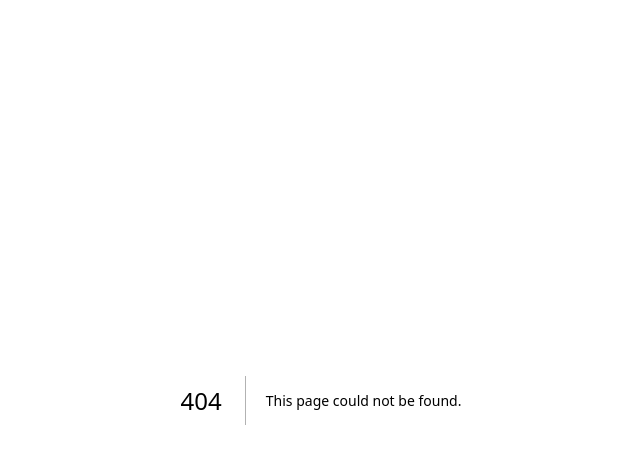
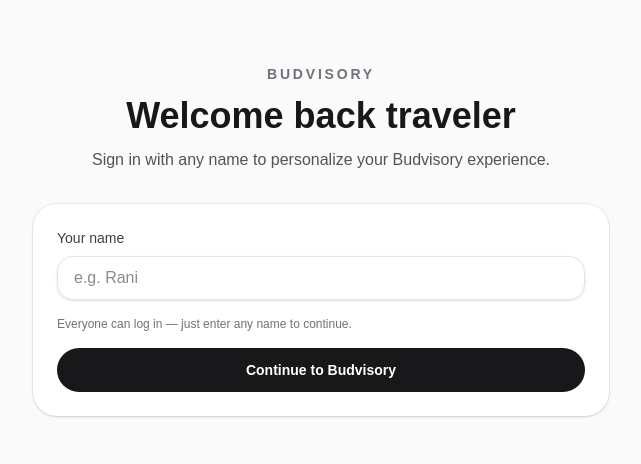
Before and after one commit to abdulsalam01/budvisory-ai, a Next.js app: page /login in a window 1280 px wide. Before the commit this address had no page. Shown: the top 464 px of the page, without its empty margins (319-960 px from the left). Built offline with nearby package versions, Linux system fonts and the light colour scheme.

Commit message:
Add login flow with personalized greeting

```diff
--- /dev/null
+++ b/app/login/page.tsx
@@ -0,0 +1,76 @@
+"use client";
+
+import { type FormEvent, useState } from "react";
+import { useRouter } from "next/navigation";
+
+const USERNAME_STORAGE_KEY = "budvisory.username";
+
+export default function LoginPage() {
+  const router = useRouter();
+  const [username, setUsername] = useState("");
+  const [error, setError] = useState("");
+
+  const handleSubmit = (event: FormEvent<HTMLFormElement>) => {
+    event.preventDefault();
+
+    const trimmed = username.trim();
+    if (!trimmed) {
+      setError("Please enter a name to continue.");
+      return;
+    }
+
+    window.localStorage.setItem(USERNAME_STORAGE_KEY, trimmed);
+    router.push("/");
+  };
+
+  return (
+    <div className="min-h-screen bg-zinc-50 px-4 py-16 text-zinc-900 sm:px-8 lg:px-16">
+      <div className="mx-auto flex w-full max-w-xl flex-col gap-8">
+        <header className="flex flex-col gap-3 text-center">
+          <p className="text-sm font-semibold uppercase tracking-[0.2em] text-zinc-500">
+            Budvisory
+          </p>
+          <h1 className="text-3xl font-semibold text-zinc-900 sm:text-4xl">
+            Welcome back traveler
+          </h1>
+          <p className="text-base text-zinc-600">
+            Sign in with any name to personalize your Budvisory experience.
+          </p>
+        </header>
+
+        <form
+          onSubmit={handleSubmit}
+          className="flex flex-col gap-4 rounded-3xl bg-white p-6 shadow-sm ring-1 ring-black/5"
+        >
+          <label className="flex flex-col gap-2 text-sm font-medium text-zinc-700">
+            Your name
+            <input
+              type="text"
+              value={username}
+              onChange={(event) => {
+                setUsername(event.target.value);
+                if (error) setError("");
+              }}
+              placeholder="e.g. Rani"
+              className="h-11 rounded-2xl border border-zinc-200 px-4 text-base text-zinc-900 shadow-sm focus:border-zinc-400 focus:outline-none"
+              required
+            />
+          </label>
+          {error ? (
+            <p className="text-sm font-medium text-red-500">{error}</p>
+          ) : (
+            <p className="text-xs text-zinc-500">
+              Everyone can log in &mdash; just enter any name to continue.
+            </p>
+          )}
+          <button
+            type="submit"
+            className="rounded-full bg-zinc-900 px-6 py-3 text-sm font-semibold text-white transition hover:bg-zinc-800"
+          >
+            Continue to Budvisory
+          </button>
+        </form>
+      </div>
+    </div>
+  );
+}
--- a/app/page.tsx
+++ b/app/page.tsx
@@ -1,6 +1,7 @@
 "use client";
 
 import { type FormEvent, useEffect, useMemo, useState } from "react";
+import { useRouter } from "next/navigation";
 
 import destinationOptions from "./data/destinations.json";
 
@@ -58,6 +59,8 @@
   return "Current location";
 };
 
+const USERNAME_STORAGE_KEY = "budvisory.username";
+
 type RecommendationDay = {
   day: number;
   title: string;
@@ -87,6 +90,8 @@
   };
 
 export default function Home() {
+  const router = useRouter();
+  const [username, setUsername] = useState("");
   const [currentCity, setCurrentCity] = useState("");
   const [currentRegion, setCurrentRegion] = useState("");
   const [originInput, setOriginInput] = useState("Current location");
@@ -128,6 +133,20 @@
       setActiveSlide(0);
     }
   }, [recommendation]);
+
+  useEffect(() => {
+    const storedUsername =
+      typeof window === "undefined"
+        ? ""
+        : window.localStorage.getItem(USERNAME_STORAGE_KEY) || "";
+
+    if (!storedUsername) {
+      router.replace("/login");
+      return;
+    }
+
+    setUsername(storedUsername);
+  }, [router]);
 
   const budgetHint = budget
     ? `Trip budget: ${currencyFormatter.format(budget)}`
@@ -256,6 +275,9 @@
         <header className="flex flex-col gap-3">
           <p className="text-sm font-semibold uppercase tracking-[0.2em] text-zinc-500">
             Budvisory AI
+          </p>
+          <p className="text-sm font-medium text-zinc-500">
+            Welcome back, {username || "traveler"}.
           </p>
           <h1 className="text-4xl font-semibold leading-tight text-zinc-900 sm:text-5xl">
             Plan domestic travel in Indonesia with a realistic budget.
```
